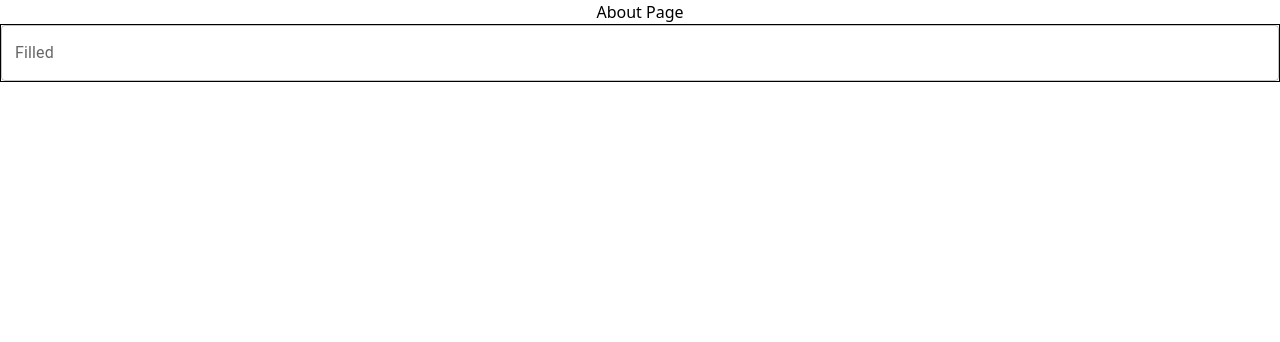
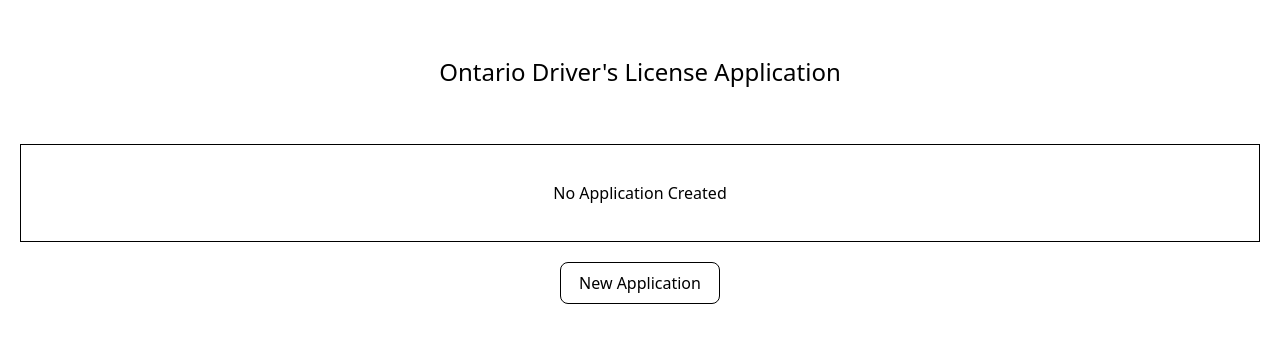
Before and after one commit to LearnerSamuelX/or_frontend, a React (Create React App) app: page / in a window 1280 px wide. Shown: the top 342 px of the page. Built offline with nearby package versions, Linux system fonts and the light colour scheme.

Commit message:
main: main interface in shape for the homepage

```diff
--- /dev/null
+++ b/src/models/models.tsx
@@ -0,0 +1,5 @@
+export type AppProfile = {
+    appID: string,
+    appDate: string,
+    appStatus: boolean
+}
--- a/src/pages/Homepage.tsx
+++ b/src/pages/Homepage.tsx
@@ -1,13 +1,32 @@
-import React from 'react';
+import React, { useEffect, useState } from 'react';
 import Tile from '../components/Tile';
+import { AppProfile } from '../models/models';
 
-function Application(): JSX.Element {
+function Homepage(): JSX.Element {
+
+    const [appList, setAppList] = useState<AppProfile[]>([])
+    useEffect(() => {
+
+    }, [])
+
     return (
         <div>
-            <h1>About Page</h1>
-            <Tile />
+            <div className='p-9 text-2xl m-5'>
+                <h1>Ontario Driver's License Application</h1>
+            </div>
+            <div className='border border-black p-9 m-5'>
+                {
+                    appList.length === 0 ?
+
+                        <h2>No Application Created</h2>
+                        : <Tile />
+                }
+            </div>
+            <div className='border border-black rounded-lg w-40 mx-auto text-base p-2'>
+                <p>New Application</p>
+            </div>
         </div>
     )
 }
 
-export default Application;
+export default Homepage;
```
